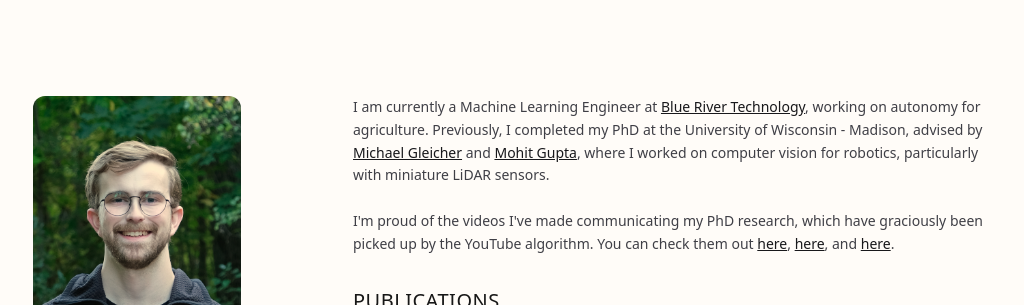
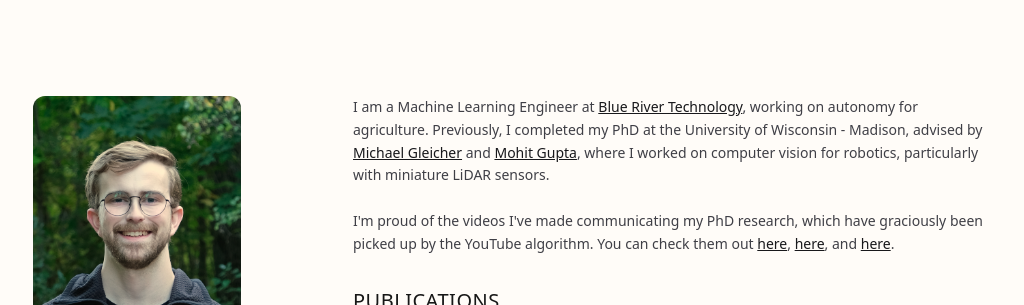
Before and after one commit to cpsiff/cpsiff.github.io, a Next.js app: page / in a window 1280 px wide. Shown: the top 305 px of the page, without its empty margins (127-1151 px from the left). Built offline with nearby package versions, Linux system fonts and the light colour scheme.

Commit message:
remove 'currently'

```diff
--- a/src/data/aboutme.ts
+++ b/src/data/aboutme.ts
@@ -24,7 +24,7 @@ export const aboutMe: AboutMe = {
   institution: "Madison, Wisconsin",
   // Note that links work in the description
   description:
-  `I am currently a Machine Learning Engineer at <a href=https://www.bluerivertechnology.com/>
+  `I am a Machine Learning Engineer at <a href=https://www.bluerivertechnology.com/>
   Blue River Technology</a>, working on autonomy for agriculture. Previously, I completed my PhD
   at the University of Wisconsin - Madison, advised by
   <a href=https://gleicher.sites.cs.wisc.edu/>Michael Gleicher</a> and
```
